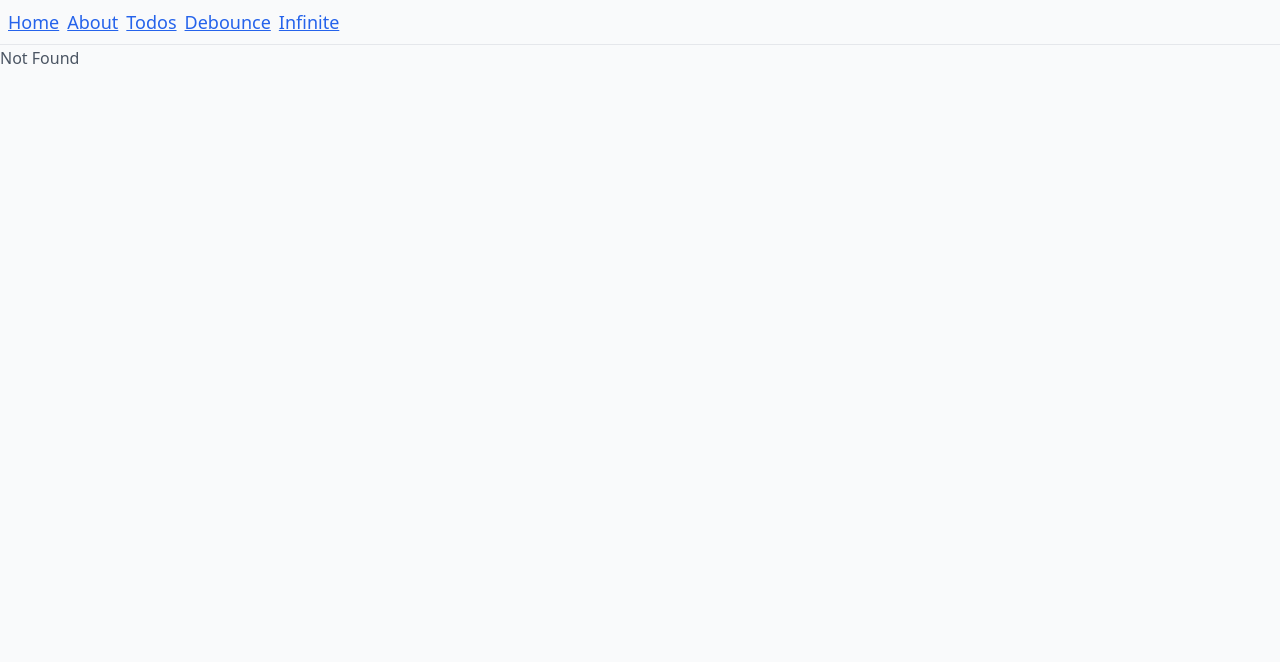
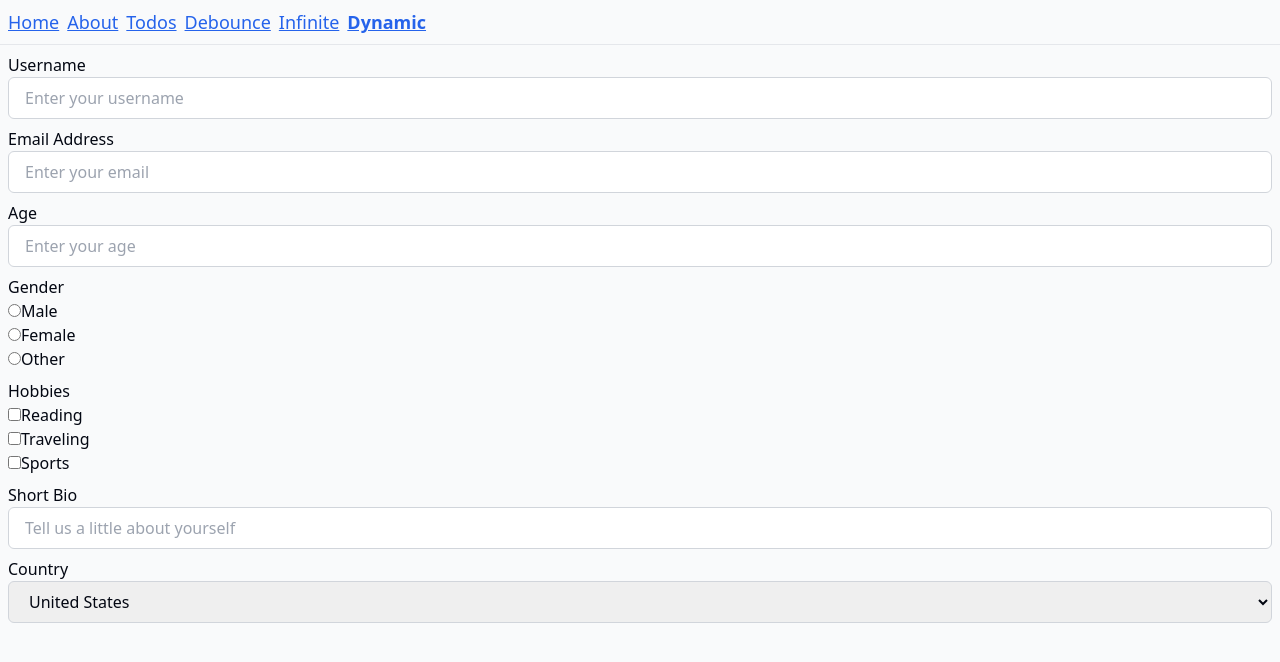
Before and after one commit to cjcoops/react-challenges, a React (Vite) app: page /dynamic-form in a window 1280 px wide. Before the commit this address had no page. Shown: the top 662 px of the page. Built offline with nearby package versions, Linux system fonts and the light colour scheme.

Commit message:
select checkbox radio

```diff
--- /dev/null
+++ b/src/data/dynamic-form-input.json
@@ -0,0 +1,78 @@
+[
+  {
+    "id": "username",
+    "type": "text",
+    "label": "Username",
+    "placeholder": "Enter your username",
+    "required": true,
+    "validation": {
+      "minLength": 3,
+      "maxLength": 20
+    }
+  },
+  {
+    "id": "email",
+    "type": "email",
+    "label": "Email Address",
+    "placeholder": "Enter your email",
+    "required": true,
+    "validation": {
+      "pattern": "^[a-zA-Z0-9._%+-]+@[a-zA-Z0-9.-]+\\.[a-zA-Z]{2,}$"
+    }
+  },
+  {
+    "id": "age",
+    "type": "number",
+    "label": "Age",
+    "placeholder": "Enter your age",
+    "required": false,
+    "validation": {
+      "min": 18,
+      "max": 100
+    }
+  },
+  {
+    "id": "gender",
+    "type": "radio",
+    "label": "Gender",
+    "options": [
+      { "label": "Male", "value": "male" },
+      { "label": "Female", "value": "female" },
+      { "label": "Other", "value": "other" }
+    ],
+    "required": true
+  },
+  {
+    "id": "hobbies",
+    "type": "checkbox",
+    "label": "Hobbies",
+    "options": [
+      { "label": "Reading", "value": "reading" },
+      { "label": "Traveling", "value": "traveling" },
+      { "label": "Sports", "value": "sports" }
+    ],
+    "required": false
+  },
+  {
+    "id": "bio",
+    "type": "textarea",
+    "label": "Short Bio",
+    "placeholder": "Tell us a little about yourself",
+    "required": false,
+    "validation": {
+      "maxLength": 200
+    }
+  },
+  {
+    "id": "country",
+    "type": "select",
+    "label": "Country",
+    "options": [
+      { "label": "United States", "value": "us" },
+      { "label": "Canada", "value": "ca" },
+      { "label": "United Kingdom", "value": "uk" },
+      { "label": "Australia", "value": "au" }
+    ],
+    "required": true
+  }
+]
--- a/src/routeTree.gen.ts
+++ b/src/routeTree.gen.ts
@@ -13,6 +13,7 @@
 import { Route as rootRoute } from './routes/__root'
 import { Route as TodosImport } from './routes/todos'
 import { Route as InfiniteScrollImport } from './routes/infinite-scroll'
+import { Route as DynamicFormImport } from './routes/dynamic-form'
 import { Route as DebouncedSearchImport } from './routes/debounced-search'
 import { Route as AboutImport } from './routes/about'
 import { Route as IndexImport } from './routes/index'
@@ -28,6 +29,12 @@ const TodosRoute = TodosImport.update({
 const InfiniteScrollRoute = InfiniteScrollImport.update({
   id: '/infinite-scroll',
   path: '/infinite-scroll',
+  getParentRoute: () => rootRoute,
+} as any)
+
+const DynamicFormRoute = DynamicFormImport.update({
+  id: '/dynamic-form',
+  path: '/dynamic-form',
   getParentRoute: () => rootRoute,
 } as any)
 
@@ -74,6 +81,13 @@ declare module '@tanstack/react-router' {
       preLoaderRoute: typeof DebouncedSearchImport
       parentRoute: typeof rootRoute
     }
+    '/dynamic-form': {
+      id: '/dynamic-form'
+      path: '/dynamic-form'
+      fullPath: '/dynamic-form'
+      preLoaderRoute: typeof DynamicFormImport
+      parentRoute: typeof rootRoute
+    }
     '/infinite-scroll': {
       id: '/infinite-scroll'
       path: '/infinite-scroll'
@@ -97,6 +111,7 @@ export interface FileRoutesByFullPath {
   '/': typeof IndexRoute
   '/about': typeof AboutRoute
   '/debounced-search': typeof DebouncedSearchRoute
+  '/dynamic-form': typeof DynamicFormRoute
   '/infinite-scroll': typeof InfiniteScrollRoute
   '/todos': typeof TodosRoute
 }
@@ -105,6 +120,7 @@ export interface FileRoutesByTo {
   '/': typeof IndexRoute
   '/about': typeof AboutRoute
   '/debounced-search': typeof DebouncedSearchRoute
+  '/dynamic-form': typeof DynamicFormRoute
   '/infinite-scroll': typeof InfiniteScrollRoute
   '/todos': typeof TodosRoute
 }
@@ -114,6 +130,7 @@ export interface FileRoutesById {
   '/': typeof IndexRoute
   '/about': typeof AboutRoute
   '/debounced-search': typeof DebouncedSearchRoute
+  '/dynamic-form': typeof DynamicFormRoute
   '/infinite-scroll': typeof InfiniteScrollRoute
   '/todos': typeof TodosRoute
 }
@@ -124,15 +141,23 @@ export interface FileRouteTypes {
     | '/'
     | '/about'
     | '/debounced-search'
+    | '/dynamic-form'
     | '/infinite-scroll'
     | '/todos'
   fileRoutesByTo: FileRoutesByTo
-  to: '/' | '/about' | '/debounced-search' | '/infinite-scroll' | '/todos'
+  to:
+    | '/'
+    | '/about'
+    | '/debounced-search'
+    | '/dynamic-form'
+    | '/infinite-scroll'
+    | '/todos'
   id:
     | '__root__'
     | '/'
     | '/about'
     | '/debounced-search'
+    | '/dynamic-form'
     | '/infinite-scroll'
     | '/todos'
   fileRoutesById: FileRoutesById
@@ -142,6 +167,7 @@ export interface RootRouteChildren {
   IndexRoute: typeof IndexRoute
   AboutRoute: typeof AboutRoute
   DebouncedSearchRoute: typeof DebouncedSearchRoute
+  DynamicFormRoute: typeof DynamicFormRoute
   InfiniteScrollRoute: typeof InfiniteScrollRoute
   TodosRoute: typeof TodosRoute
 }
@@ -150,6 +176,7 @@ const rootRouteChildren: RootRouteChildren = {
   IndexRoute: IndexRoute,
   AboutRoute: AboutRoute,
   DebouncedSearchRoute: DebouncedSearchRoute,
+  DynamicFormRoute: DynamicFormRoute,
   InfiniteScrollRoute: InfiniteScrollRoute,
   TodosRoute: TodosRoute,
 }
@@ -169,6 +196,7 @@ export const routeTree = rootRoute
         "/",
         "/about",
         "/debounced-search",
+        "/dynamic-form",
         "/infinite-scroll",
         "/todos"
       ]
@@ -182,6 +210,9 @@ export const routeTree = rootRoute
     "/debounced-search": {
       "filePath": "debounced-search.tsx"
     },
+    "/dynamic-form": {
+      "filePath": "dynamic-form.tsx"
+    },
     "/infinite-scroll": {
       "filePath": "infinite-scroll.tsx"
     },
--- a/src/routes/__root.tsx
+++ b/src/routes/__root.tsx
@@ -51,6 +51,14 @@ function RootComponent() {
         >
           Infinite
         </Link>
+        <Link
+          to="/dynamic-form"
+          activeProps={{
+            className: "font-bold",
+          }}
+        >
+          Dynamic
+        </Link>
       </div>
       <hr />
       <Outlet />
--- /dev/null
+++ b/src/routes/dynamic-form.tsx
@@ -0,0 +1,101 @@
+import { createFileRoute } from "@tanstack/react-router";
+
+import data from "../data/dynamic-form-input.json";
+
+export const Route = createFileRoute("/dynamic-form")({
+  component: DynamicForm,
+});
+
+/*
+1. Simple <input> with label, placeholder, id
+2. Email/number
+3. Radio
+4. Checkbox
+5. Select
+6. Textarea
+6. Required validation
+7. Other validation
+8. Form submission
+9. Output to JSON
+*/
+
+function DynamicForm() {
+  console.log(data);
+
+  return (
+    <div className="p-2 flex flex-col gap-2">
+      {data.map((control) => {
+        // Radio
+        if (control.type === "radio") {
+          return (
+            <fieldset className="flex flex-col" key={control.id}>
+              <legend>{control.label}</legend>
+              {control.options?.map((option) => {
+                return (
+                  <div key={option.value}>
+                    <input
+                      type="radio"
+                      id={control.id + option.value}
+                      name={control.id}
+                      value={option.value}
+                    ></input>
+                    <label htmlFor={control.id + option.value}>
+                      {option.label}
+                    </label>
+                  </div>
+                );
+              })}
+            </fieldset>
+          );
+
+          // Checkbox
+        } else if (control.type === "checkbox") {
+          return (
+            <fieldset key={control.id}>
+              <legend>{control.label}</legend>
+
+              {control.options?.map((option) => {
+                return (
+                  <div key={option.value}>
+                    <input
+                      type="checkbox"
+                      id={control.id + option.value}
+                      name={control.id}
+                    />
+                    <label htmlFor={control.id + option.value}>
+                      {option.label}
+                    </label>
+                  </div>
+                );
+              })}
+            </fieldset>
+          );
+        } else if (control.type === "select") {
+          return (
+            <div className="flex flex-col" key={control.id}>
+              <label htmlFor={control.id}>{control.label}</label>
+              <select className="input" id={control.id}>
+                {control.options?.map((option) => (
+                  <option value={option.value}>{option.label}</option>
+                ))}
+              </select>
+            </div>
+          );
+        }
+
+        // Text / email / number
+        return (
+          <div className="flex flex-col" key={control.id}>
+            <label htmlFor={control.id}>{control.label}</label>
+            <input
+              className="input"
+              type={control.type}
+              id={control.id}
+              placeholder={control.placeholder}
+            />
+          </div>
+        );
+      })}
+    </div>
+  );
+}
```
